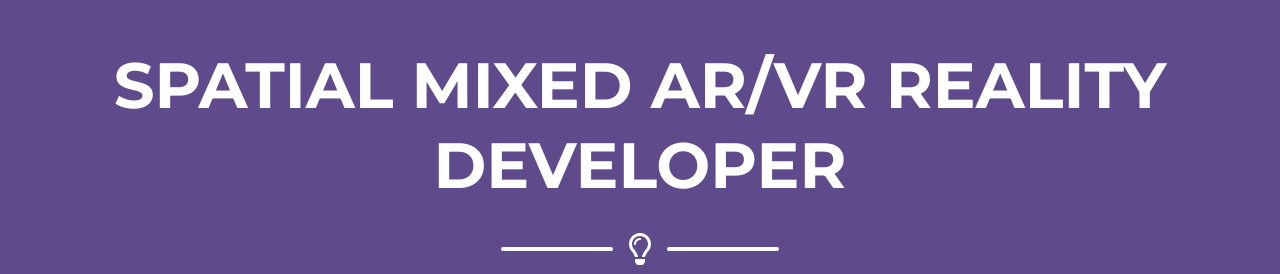
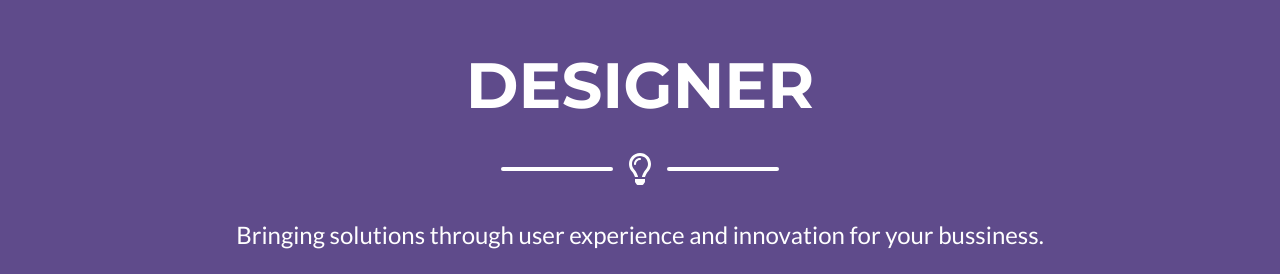
Before and after one commit to rbdeandrade/renatobraga, a plain HTML site: page index.html in a window 1280 px wide. Shown: the part 458-732 px from the top of the page. Drawn offline with nearby package versions, Linux system fonts and the light colour scheme; a script that the page names is missing.

Commit message:
Update index.html

```diff
--- a/index.html
+++ b/index.html
@@ -47,7 +47,7 @@
                 <!-- Masthead Avatar Image-->
                 <img class="masthead-avatar mb-5" src="assets/img/logo.svg" alt="Braga Design Marketing Innovation" />
                 <!-- Masthead Heading-->
-                <h1 class="masthead-heading text-uppercase mb-0">Spatial Mixed AR/VR Reality Developer</h1>
+                <h1 class="masthead-heading text-uppercase mb-0">Designer</h1>
                 <!-- Icon Divider-->
                 <div class="divider-custom divider-light">
                     <div class="divider-custom-line"></div>
```
